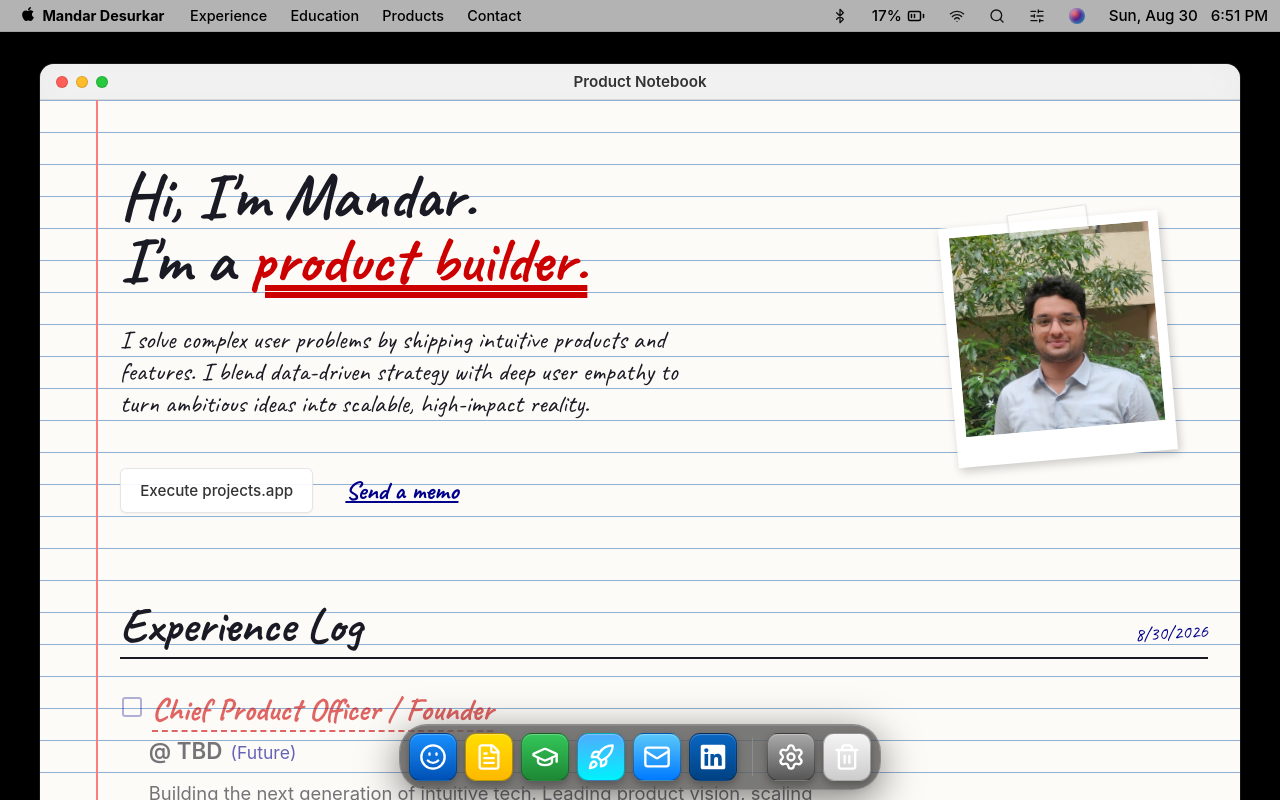
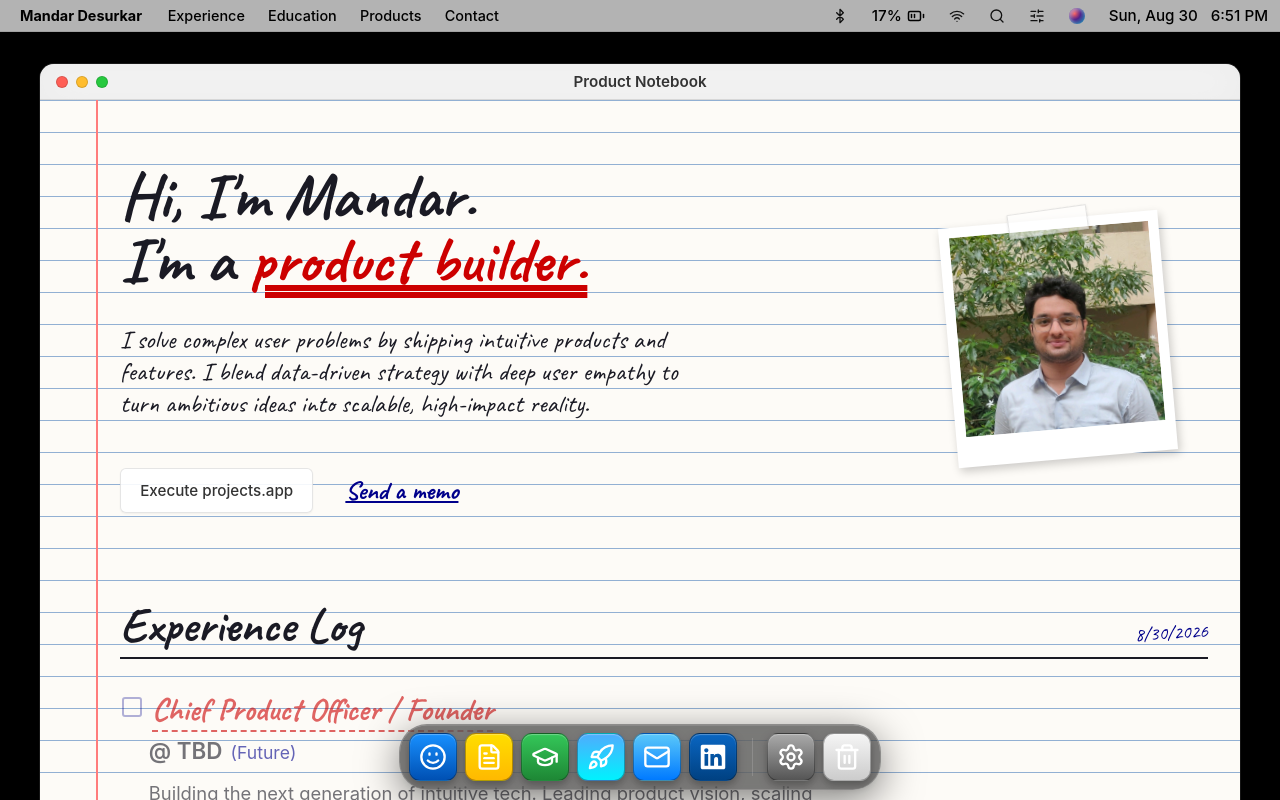
Before and after one commit to Mandar-Desurkar/Mandar-website, a Next.js app: page / in a window 1280 px wide. Shown: the top 800 px of the page. Built offline with nearby package versions, Linux system fonts and the light colour scheme.

Commit message:
style: remove apple logo from navbar

```diff
--- a/src/components/Navbar.tsx
+++ b/src/components/Navbar.tsx
@@ -4,7 +4,6 @@ import { useState, useEffect, useRef } from "react";
 import styles from "./Navbar.module.css";
 import Link from "next/link";
 import { BatteryMedium, Menu, X, Bluetooth, Wifi, Search, SlidersHorizontal } from "lucide-react";
-import { FaApple } from "react-icons/fa";
 
 export default function Navbar() {
   const [currentTime, setCurrentTime] = useState<Date | null>(null);
@@ -46,7 +45,6 @@ export default function Navbar() {
           onClick={() => setIsMenuOpen(!isMenuOpen)}
           aria-label="Toggle System Menu"
         >
-          <span className={styles.appleMenu}><FaApple size={16} /></span>
           <span className={styles.brandTitle}>Mandar Desurkar</span>
           <span className={styles.mobileHamburger}>
             {isMenuOpen ? <X size={14} /> : <Menu size={14} />}
```
